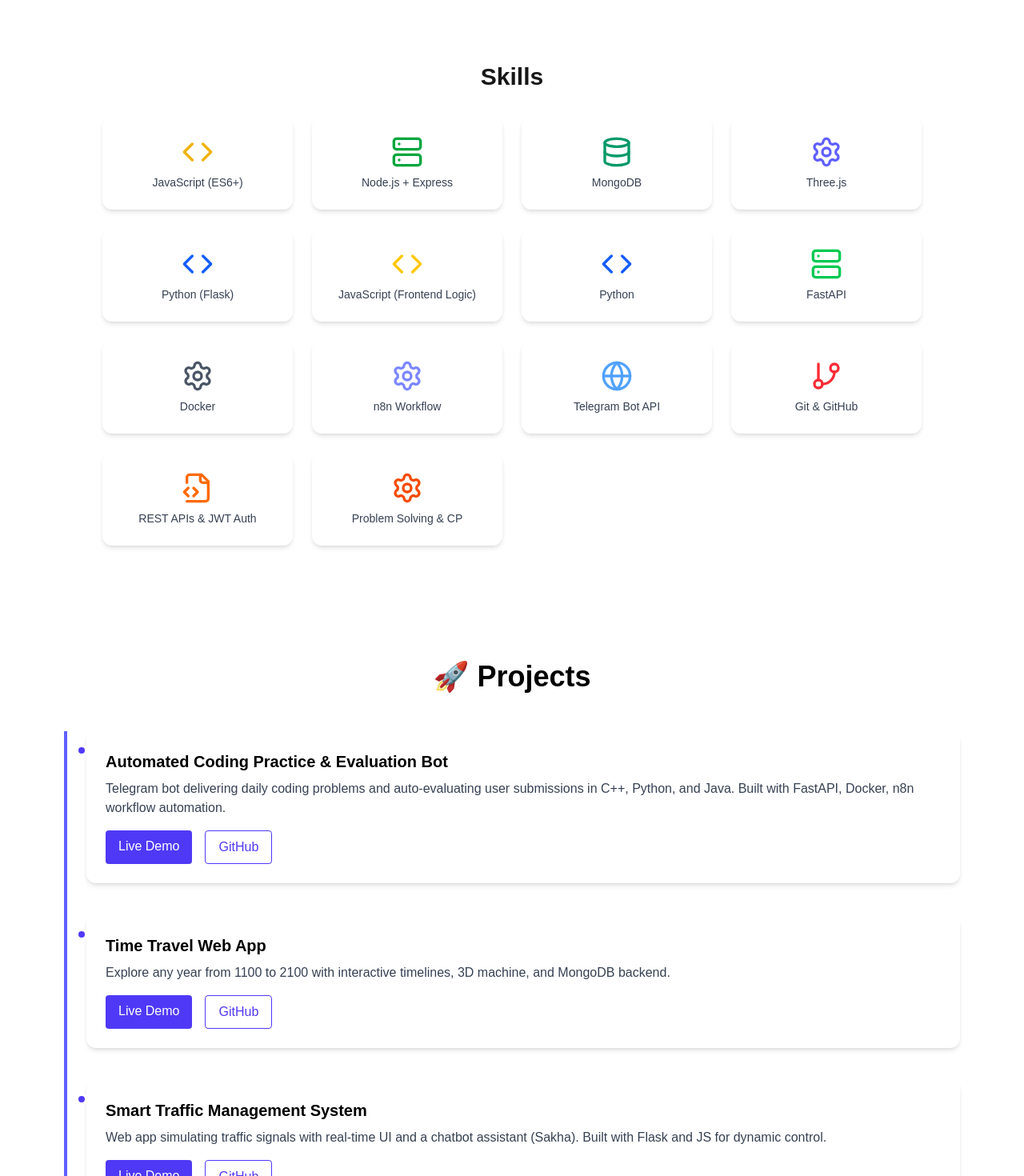
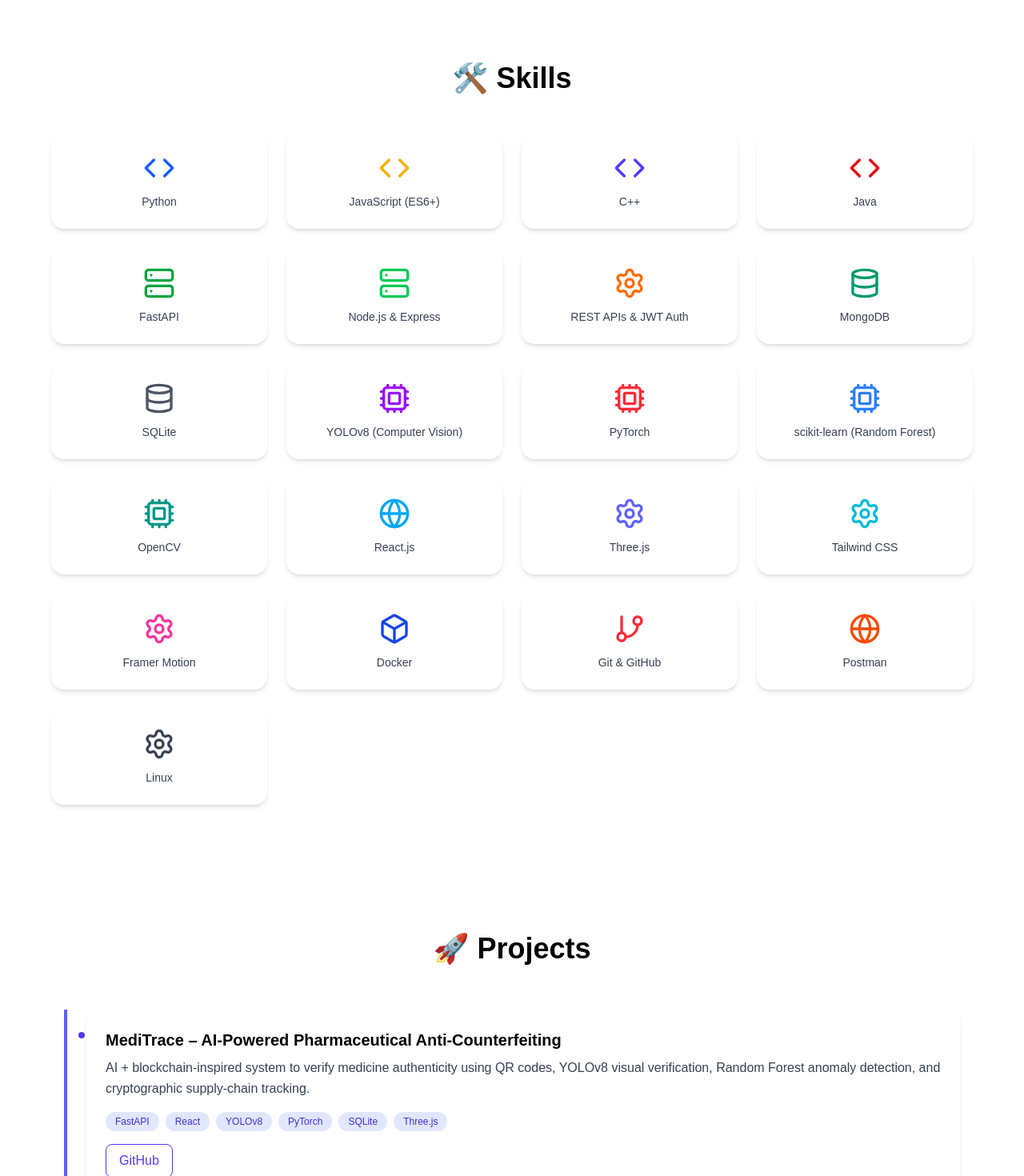
Before and after one commit to omni-ar/portfolio, a Next.js app: page / in a window 1280 px wide. Shown: the part 1330-2800 px from the top of the page at 80% size. Built offline with nearby package versions, Linux system fonts and the light colour scheme.

Commit message:
Updated the Projects and Skills section

```diff
--- a/components/Projects.js
+++ b/components/Projects.js
@@ -3,24 +3,39 @@ import { motion } from "framer-motion";
 
 const projects = [
   {
+    title: "MediTrace – AI-Powered Pharmaceutical Anti-Counterfeiting",
+    description:
+      "AI + blockchain-inspired system to verify medicine authenticity using QR codes, YOLOv8 visual verification, Random Forest anomaly detection, and cryptographic supply-chain tracking.",
+    tech: ["FastAPI", "React", "YOLOv8", "PyTorch", "SQLite", "Three.js"],
+    github: "https://github.com/omni-ar/MediTrace",
+  },
+  {
     title: "Automated Coding Practice & Evaluation Bot",
-    description: "Telegram bot delivering daily coding problems and auto-evaluating user submissions in C++, Python, and Java. Built with FastAPI, Docker, n8n workflow automation.",
+    description:
+      "Telegram-based system delivering daily coding problems and auto-evaluating submissions in C++, Python, and Java using containerized execution.",
+    tech: ["FastAPI", "Docker", "n8n", "Telegram Bot API"],
     github: "https://github.com/omni-ar/oa-reminder",
   },
   {
     title: "Time Travel Web App",
-    description: "Explore any year from 1100 to 2100 with interactive timelines, 3D machine, and MongoDB backend.",
+    description:
+      "Interactive 3D web experience to explore timelines from 1100–2100 CE with secure authentication and premium diary features.",
+    tech: ["React", "Three.js", "Node.js", "MongoDB", "JWT", "Razorpay"],
     github: "https://github.com/omni-ar/time_travel",
     live: "https://time-travel-ruby.vercel.app/",
   },
   {
     title: "Smart Traffic Management System",
-    description: "Web app simulating traffic signals with real-time UI and a chatbot assistant (Sakha). Built with Flask and JS for dynamic control.",
+    description:
+      "Traffic signal simulation platform with real-time UI control and AI chatbot assistant for system interaction.",
+    tech: ["Flask", "JavaScript", "HTML", "CSS"],
     github: "https://github.com/omni-ar/traffic_management",
   },
   {
     title: "Personal Portfolio",
-    description: "Responsive, animated portfolio with typewriter, rotating icons, and timeline projects.",
+    description:
+      "Animated developer portfolio featuring timeline-based projects, typewriter effects, and smooth micro-interactions.",
+    tech: ["Next.js", "Tailwind CSS", "Framer Motion"],
     github: "https://github.com/omni-ar/portfolio",
     live: "https://arjittripathi.vercel.app/",
   },
@@ -28,34 +43,62 @@ const projects = [
 
 export default function Projects() {
   return (
-    <section id="projects" className="py-16 bg-white">
+    <section id="projects" className="py-20 bg-white">
       <div className="max-w-6xl mx-auto px-4">
-        <h2 className="text-3xl md:text-4xl font-bold text-center mb-12 text-black">🚀 Projects</h2>
-        <div className="space-y-10 relative border-l-4 border-indigo-500">
+        <h2 className="text-3xl md:text-4xl font-bold text-center mb-14 text-black">
+          🚀 Projects
+        </h2>
+
+        <div className="space-y-12 relative border-l-4 border-indigo-500">
           {projects.map((project, index) => (
             <motion.div
               key={index}
-              initial={{ opacity: 0, x: -50 }}
+              initial={{ opacity: 0, x: -40 }}
               whileInView={{ opacity: 1, x: 0 }}
-              transition={{ duration: 0.5, delay: index * 0.2 }}
+              transition={{ duration: 0.6, delay: index * 0.15 }}
               viewport={{ once: true }}
-              className="ml-6 relative bg-white p-6 rounded-xl shadow-md hover:scale-105 transition-transform duration-300"
+              className="ml-6 relative bg-white p-6 rounded-2xl shadow-md hover:shadow-xl transition-all duration-300"
             >
-              <span className="absolute left-[-14px] top-4 w-4 h-4 bg-indigo-600 rounded-full border-4 border-white"></span>
-              <h3 className="text-xl font-semibold mb-2 text-black">{project.title}</h3>
-              <p className="text-gray-700 mb-4">{project.description}</p>
+              {/* Timeline Dot */}
+              <span className="absolute left-[-14px] top-6 w-4 h-4 bg-indigo-600 rounded-full border-4 border-white"></span>
+
+              <h3 className="text-xl font-semibold text-black mb-2">
+                {project.title}
+              </h3>
+
+              <p className="text-gray-700 mb-4 leading-relaxed">
+                {project.description}
+              </p>
+
+              {/* Tech Stack Badges */}
+              <div className="flex flex-wrap gap-2 mb-4">
+                {project.tech.map((tech, i) => (
+                  <span
+                    key={i}
+                    className="text-xs px-3 py-1 rounded-full bg-indigo-100 text-indigo-700 font-medium"
+                  >
+                    {tech}
+                  </span>
+                ))}
+              </div>
+
+              {/* Links */}
               <div className="flex gap-4">
+                {project.live && (
                   <a
                     href={project.live}
                     target="_blank"
-                  className="bg-indigo-600 text-white px-4 py-2 rounded hover:bg-indigo-700 transition"
+                    rel="noopener noreferrer"
+                    className="bg-indigo-600 text-white px-4 py-2 rounded-lg hover:bg-indigo-700 transition"
                   >
                     Live Demo
                   </a>
+                )}
                 <a
                   href={project.github}
                   target="_blank"
-                  className="border border-indigo-600 text-indigo-600 px-4 py-2 rounded hover:bg-indigo-100 transition"
+                  rel="noopener noreferrer"
+                  className="border border-indigo-600 text-indigo-600 px-4 py-2 rounded-lg hover:bg-indigo-100 transition"
                 >
                   GitHub
                 </a>
--- a/components/Skills.js
+++ b/components/Skills.js
@@ -1,51 +1,97 @@
 import {
-  FileCode2,
+  Code,
   Server,
   Database,
+  Cpu,
   GitBranch,
-  Code,
   Settings,
   Globe,
+  Box,
 } from "lucide-react";
 
 const skills = [
-  // Time Travel Web App
-  { name: "JavaScript (ES6+)", icon: <Code className="w-10 h-10 text-yellow-500" /> },
-  { name: "Node.js + Express", icon: <Server className="w-10 h-10 text-green-600" /> },
-  { name: "MongoDB", icon: <Database className="w-10 h-10 text-emerald-600" /> },
-  { name: "Three.js", icon: <Settings className="w-10 h-10 text-indigo-500" /> },
+  // Languages
+  { name: "Python", icon: <Code className="w-10 h-10 text-blue-600" /> },
+  {
+    name: "JavaScript (ES6+)",
+    icon: <Code className="w-10 h-10 text-yellow-500" />,
+  },
+  { name: "C++", icon: <Code className="w-10 h-10 text-indigo-600" /> },
+  { name: "Java", icon: <Code className="w-10 h-10 text-red-600" /> },
 
-  // Smart Traffic Management System
-  { name: "Python (Flask)", icon: <Code className="w-10 h-10 text-blue-600" /> },
-  { name: "JavaScript (Frontend Logic)", icon: <Code className="w-10 h-10 text-yellow-400" /> },
+  // Backend & APIs
+  { name: "FastAPI", icon: <Server className="w-10 h-10 text-green-600" /> },
+  {
+    name: "Node.js & Express",
+    icon: <Server className="w-10 h-10 text-green-500" />,
+  },
+  {
+    name: "REST APIs & JWT Auth",
+    icon: <Settings className="w-10 h-10 text-orange-500" />,
+  },
 
-  // Automated Coding Practice Bot
-  { name: "Python", icon: <Code className="w-10 h-10 text-blue-600" /> },
-  { name: "FastAPI", icon: <Server className="w-10 h-10 text-green-500" /> },
-  { name: "Docker", icon: <Settings className="w-10 h-10 text-gray-600" /> },
-  { name: "n8n Workflow", icon: <Settings className="w-10 h-10 text-indigo-400" /> },
-  { name: "Telegram Bot API", icon: <Globe className="w-10 h-10 text-blue-400" /> },
+  // Databases
+  {
+    name: "MongoDB",
+    icon: <Database className="w-10 h-10 text-emerald-600" />,
+  },
+  { name: "SQLite", icon: <Database className="w-10 h-10 text-gray-600" /> },
 
+  // AI / ML (Flagship)
+  {
+    name: "YOLOv8 (Computer Vision)",
+    icon: <Cpu className="w-10 h-10 text-purple-600" />,
+  },
+  { name: "PyTorch", icon: <Cpu className="w-10 h-10 text-red-500" /> },
+  {
+    name: "scikit-learn (Random Forest)",
+    icon: <Cpu className="w-10 h-10 text-blue-500" />,
+  },
+  { name: "OpenCV", icon: <Cpu className="w-10 h-10 text-teal-600" /> },
 
-  // Cross-project / general
-  { name: "Git & GitHub", icon: <GitBranch className="w-10 h-10 text-red-500" /> },
-  { name: "REST APIs & JWT Auth", icon: <FileCode2 className="w-10 h-10 text-orange-500" /> },
-  { name: "Problem Solving & CP", icon: <Settings className="w-10 h-10 text-orange-600" /> },
+  // Frontend & UI
+  { name: "React.js", icon: <Globe className="w-10 h-10 text-sky-500" /> },
+  {
+    name: "Three.js",
+    icon: <Settings className="w-10 h-10 text-indigo-500" />,
+  },
+  {
+    name: "Tailwind CSS",
+    icon: <Settings className="w-10 h-10 text-cyan-500" />,
+  },
+  {
+    name: "Framer Motion",
+    icon: <Settings className="w-10 h-10 text-pink-500" />,
+  },
+
+  // DevOps & Tools
+  { name: "Docker", icon: <Box className="w-10 h-10 text-blue-700" /> },
+  {
+    name: "Git & GitHub",
+    icon: <GitBranch className="w-10 h-10 text-red-500" />,
+  },
+  { name: "Postman", icon: <Globe className="w-10 h-10 text-orange-600" /> },
+  { name: "Linux", icon: <Settings className="w-10 h-10 text-gray-700" /> },
 ];
 
 export default function Skills() {
   return (
     <section id="skills" className="py-20 px-4 bg-white">
-      <div className="max-w-5xl mx-auto text-center">
-        <h2 className="text-3xl font-bold mb-8">Skills</h2>
+      <div className="max-w-6xl mx-auto text-center">
+        <h2 className="text-3xl md:text-4xl font-bold mb-12 text-black">
+          🛠️ Skills
+        </h2>
+
         <div className="grid grid-cols-2 sm:grid-cols-3 md:grid-cols-4 gap-6">
           {skills.map((skill, idx) => (
             <div
               key={idx}
-              className="bg-white p-6 shadow-md rounded-xl hover:rotate-3 hover:scale-105 transition-all duration-300 flex flex-col items-center justify-center"
+              className="bg-white p-6 shadow-md rounded-2xl hover:scale-105 hover:-rotate-1 transition-all duration-300 flex flex-col items-center justify-center"
             >
               {skill.icon}
-              <p className="mt-2 text-sm font-medium text-gray-700 text-center">{skill.name}</p>
+              <p className="mt-3 text-sm font-medium text-gray-700 text-center">
+                {skill.name}
+              </p>
             </div>
           ))}
         </div>
```
Lines whose indentation alone changed are shown as unchanged.
